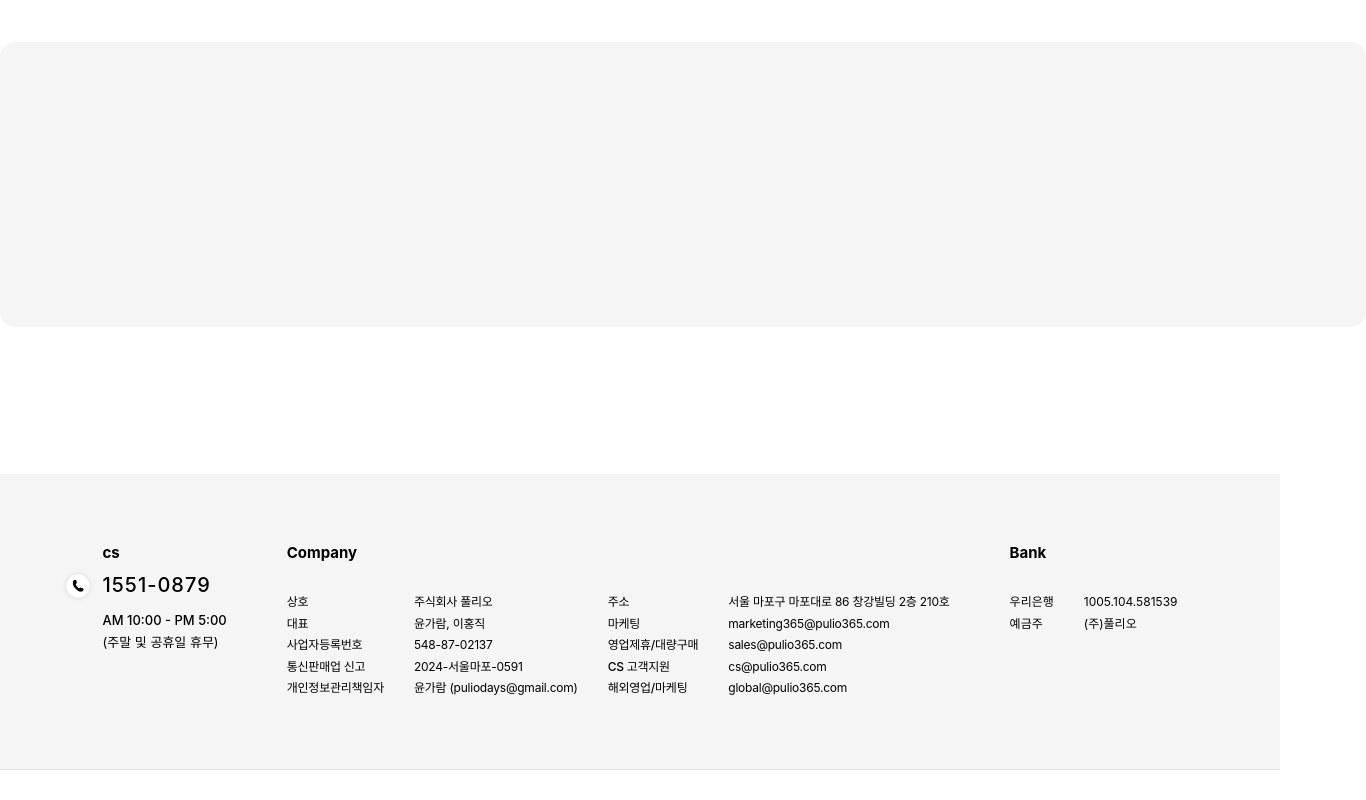
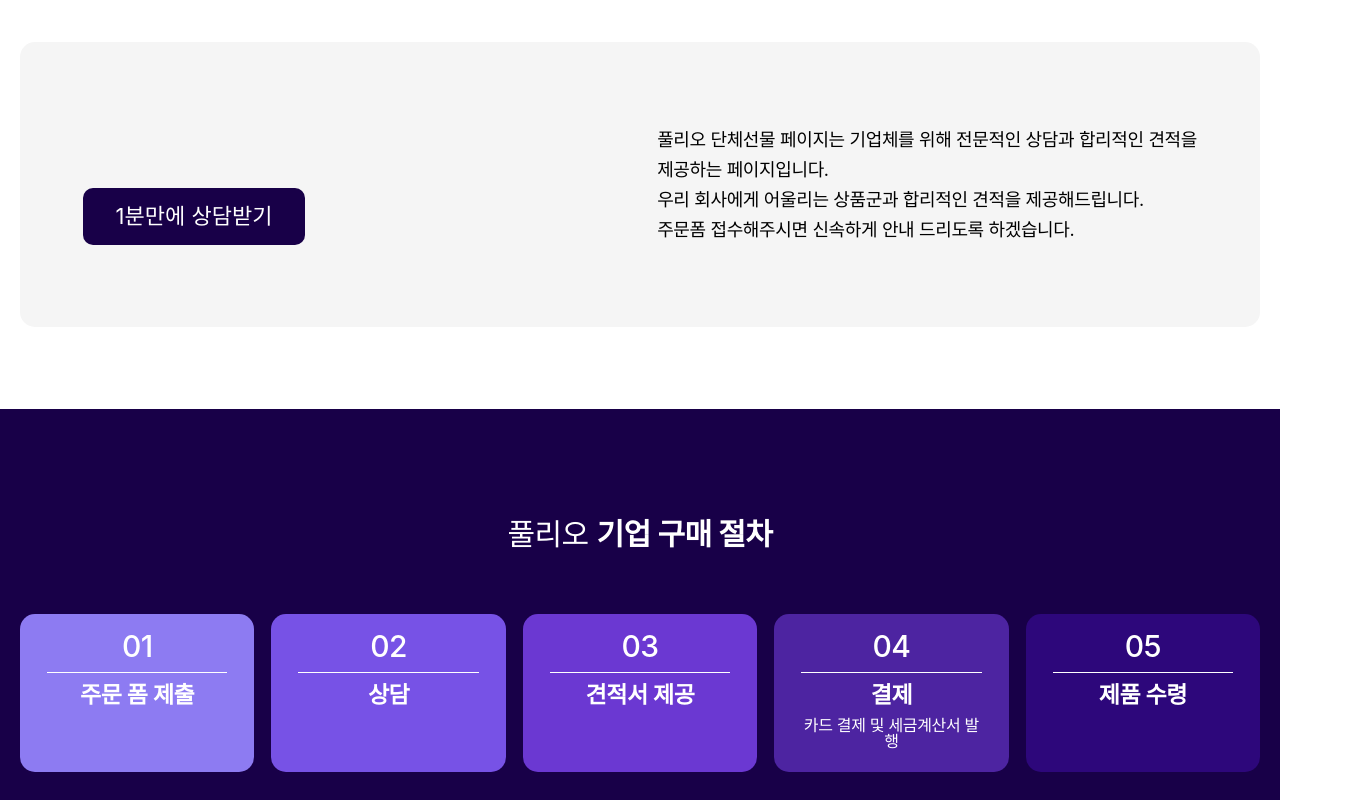
Before and after one commit to pulioB2B/b2b, a React (Create React App) app: page / in a window 1280 px wide. Shown: the part 760-1560 px from the top of the page, 1366 px wide, since content can reach past the window. Before the commit the page ends 1530 px from the top, so only its background shows below. Built offline with nearby package versions, Linux system fonts and the light colour scheme; a web font is replaced by a local one.

Commit message:
Work in b2b gift page section 2 and 3

```diff
--- a/src/components/common/Header.js
+++ b/src/components/common/Header.js
@@ -1,11 +1,13 @@
 import React, { useState, useEffect } from "react";
-import { Link } from 'react-router-dom';
+import { Link, useLocation } from 'react-router-dom';
 import './header.css';
 import Menu from "./Menu";
 
 const Header = () => {
     const [scrolled, setScrolled] = useState(false);
     const [isMenuOpen, setIsMenuOpen] = useState(false);
+
+    const location = useLocation();
 
     const toggleMenu = () => {
         setIsMenuOpen((prev) => !prev);
@@ -35,9 +37,9 @@
                     <div className="header_left">
                     <Link to="/"><h1 className="logo">로고</h1></Link>
                         <ul>
-                            <li><Link to="/">단체선물</Link></li>
+                            <li><Link to="/" className={location.pathname === "/" ? "active" : ""}>단체선물</Link></li>
                             <li><Link to="/">사업제휴</Link></li>
-                            <li><Link to="/station">오피스</Link></li>
+                            <li><Link to="/station" className={location.pathname === "/station" ? "active" : ""}>오피스</Link></li>
                         </ul>
                     </div>
                     <div className="header_right">
--- a/src/components/common/header.css
+++ b/src/components/common/header.css
@@ -7,10 +7,12 @@
 .header_left ul li {color: #fff;font-size: 15px;font-weight: 400;margin-right:60px;}
 .header_left ul li:last-child {margin-right:0;}
 .header_left ul li:hover {border-bottom:2px solid #fff;}
+.header_left ul .active {border-bottom:2px solid #fff;}
 .header_right ul {display:flex;align-items: center;}
 .header_right ul li {color: #fff;font-size: 12px;font-weight: 400;margin-right:50px;}
 .header_right ul li:last-child {margin-right:0;}
 .header_right ul li:hover {border-bottom:1px solid #fff;}
+
 
 /* 모바일 UI CSS */
 .menu_btn {display:none;background-image: url('/public/imgs/menu_mo.svg');background-repeat: no-repeat;background-size: cover;background-color:transparent ;width: 22px;height: 20px;}
--- a/src/components/gift/Gift.js
+++ b/src/components/gift/Gift.js
@@ -30,7 +30,7 @@
           }
         });
       },
-      { threshold: 0.1 } // 요소가 10% 보이면 트리거
+      { threshold: 0.2 } // 요소가 10% 보이면 트리거
     );
 
     items.forEach((item) => newObserver.observe(item));
@@ -45,20 +45,61 @@
       {!isMobile ? (
         <div id="b2b_gift">
           <div className="section1">
-            <div style={{padding: '0 0 56.25% 0', position: 'relative'}}><video id="charlla-mp4-HSzSgFSivHX" playsInline preload="auto" disableRemotePlayback autoPlay muted loop  style={{background:'#000',backgroundColor:'transparent',objectFit:'contain',border:'none',width:'100%',height:'100%',position:'absolute',top:'0',left:'0'}}><source src="https://player-api.charlla.io/mp4/HSzSgFSivHX#t=0.001" type="video/mp4" /></video></div>
+            <div style={{ padding: '0 0 56.25% 0', position: 'relative' }}><video id="charlla-mp4-HSzSgFSivHX" playsInline preload="auto" disableRemotePlayback autoPlay muted loop style={{ background: '#000', backgroundColor: 'transparent', objectFit: 'contain', border: 'none', width: '100%', height: '100%', position: 'absolute', top: '0', left: '0' }}><source src="https://player-api.charlla.io/mp4/HSzSgFSivHX#t=0.001" type="video/mp4" /></video></div>
             <div className="section1_overlay"></div>
             <div className="section1_con">
               <div className="text_box item hidden">
                 <p>우리 회사 창립기념일, 명절 선물이 걱정된다면?</p>
-                <h3 className="item hidden fade-item">'직장인 선호 선물 1위'<br/><span>풀리오</span>로 해결하세요!</h3>
+                <h3 className="item hidden fade-item">'직장인 선호 선물 1위'<br /><span>풀리오</span>로 해결하세요!</h3>
               </div>
               <div className="img_box item hidden"><img src="/imgs/image 9.png" alt="풀리오 B2B 대표 제품"></img></div>
             </div>
           </div>
 
           <div className="section2">
-            <div className="section2_con">
+            <div className="section2_con item hidden">
+              <button type="button">1분만에 상담받기</button>
+              <p>풀리오 단체선물 페이지는 기업체를 위해 전문적인 상담과 합리적인 견적을<br/>제공하는 페이지입니다.<br/>우리 회사에게 어울리는 상품군과 합리적인 견적을 제공해드립니다.<br/>주문폼 접수해주시면 신속하게 안내 드리도록 하겠습니다.</p>
+            </div>
+          </div>
 
+          <div className="section3">
+            <div className="section3_con">
+              <h3 className='item hidden'>
+                풀리오 <span>기업 구매 절차</span>
+              </h3>
+              <ul className="item hidden fade-item">
+                <li>
+                  <div>01</div>
+                  <p>
+                    주문 폼 제출
+                  </p>
+                </li>
+                <li>
+                  <div>02</div>
+                  <p>
+                    상담
+                  </p>
+                </li>
+                <li>
+                  <div>03</div>
+                  <p>
+                    견적서 제공
+                  </p>
+                </li>
+                <li>
+                  <div>04</div>
+                  <p>
+                    결제 <span>카드 결제 및 세금계산서 발행</span>
+                  </p>
+                </li>
+                <li>
+                  <div>05</div>
+                  <p>
+                    제품 수령
+                  </p>
+                </li>
+              </ul>
             </div>
           </div>
         </div>
--- a/src/components/gift/gift.css
+++ b/src/components/gift/gift.css
@@ -7,16 +7,48 @@
 #b2b_gift .section1_con .text_box h3 span {background-color: #7C36FF;}
 
 #b2b_gift .section2 {width: 100%;padding:82px 0 147px;box-sizing: border-box;}
-#b2b_gift .section2_con {width:1366px;height:285px;border-radius: 15px;background-color: #f5f5f5;margin:0 auto;}
+#b2b_gift .section2_con {display:flex;justify-content: space-between;align-items: center;width:1366px;height:285px;border-radius: 15px;background-color: #f5f5f5;margin:0 auto;padding:82px 63px;}
+#b2b_gift .section2_con p {color:#000;font-size:18px;font-weight:400;letter-spacing: -0.36px;line-height: 30px;}
+#b2b_gift .section2_con button {width: 222px;height: 57px;line-height: 57px;text-align: center;color:#fff;border-radius: 10px;background-color: #180048;align-self: flex-end;font-size:22px;}
+
+#b2b_gift .section3 {width:100%;background:#180048;padding:110px 0 129px;}
+#b2b_gift .section3_con {width:1363px;margin:0 auto;text-align:center;}
+#b2b_gift .section3_con > p {color:#fff;font-size:15px;font-style:italic;font-weight:400;letter-spacing:-0.3px;opacity:0.5;margin-bottom:5px;}
+#b2b_gift .section3_con > h3 {color:#fff;font-size:30px;font-weight:400;letter-spacing:-0.6px;margin-bottom:65px;}
+#b2b_gift .section3_con > h3 span {font-weight:600;}
+#b2b_gift .section3_con ul {display:flex;}
+#b2b_gift .section3_con ul li {width:259px;height:158px;margin-right:17px;border-radius:15px;padding:17px 27px;box-sizing:border-box;}
+#b2b_gift .section3_con ul li:nth-child(1) {background-color: #8d7bf2;}
+#b2b_gift .section3_con ul li:nth-child(2) {background-color: #7752e6;}
+#b2b_gift .section3_con ul li:nth-child(3) {background-color: #6b38d2;}
+#b2b_gift .section3_con ul li:nth-child(4) {background-color: #4d24a1;}
+#b2b_gift .section3_con ul li:nth-child(5) {background-color: #2d077b;}
+#b2b_gift .section3_con ul li:last-child {margin-right:0;}
+#b2b_gift .section3_con ul li > div {color:#fff;font-size:30px;font-weight:500;letter-spacing:-0.6px;padding-bottom:11px;border-bottom:1px solid #fff;}
+#b2b_gift .section3_con ul li > p {color:#fff;font-size:23px;font-weight:600;letter-spacing:-0.46px;text-align:center;padding-top:11px;}
+#b2b_gift .section3_con ul li > p span {display:inline-block;font-weight:400;font-size:16px;letter-spacing: -0.32px;margin-top:10px;}
 
 /* 애니메이션 css */
 #b2b_gift .hidden {opacity:0;transform:translateY(30px);transition:all 0.6s ease-out;}
 #b2b_gift .visible {opacity:1;transform:translateY(0);}
-#b2b_gift .fade-item {transition-delay: 0.8s; }
+#b2b_gift .fade-item {transition-delay: 0.7s; }
 
 /* 반응형 CSS */
 @media screen and (max-width: 1385px) {
     #b2b_gift .section1_con {width:100%;padding:0 20px;}
+    #b2b_gift .section2 {width:100%;padding:82px 20px;}
+    #b2b_gift .section2_con {width: 100%;}
+    #b2b_gift .section3_con {width:100%;padding:0 20px;}
+    #b2b_gift .section3_con ul li {flex:1;}
+}
+
+@media screen and (max-width: 1000px) {
+    #b2b_gift .section2_con p {font-size:15px;font-weight:500;}
+    #b2b_gift .section2_con button {width:200px; height:50px; font-size:19px;line-height: 50px;}
+    #b2b_gift .section3_con ul li > div {font-size:25px;}
+    #b2b_gift .section3_con ul li > p {font-size:18px;}
+    #b2b_gift .section3_con ul li > p span {font-size:13px;}
+    #b2b_gift .section3_con ul li {height:149px;}
 }
 
 /* 모바일 css 850 */
@@ -30,5 +62,5 @@
 
 #mo_b2_giftt .slick-prev:before {display:none;}
 
-#mo_b2_gift .counsel_btn {position: fixed;bottom: 0;right: 0;width: 100%;background: linear-gradient(90deg, #2B00BC 0%, #2E0F6E 100%);z-index: 999999;height:64px;text-align: center;line-height:64px; }
-#mo_b2_gift .counsel_btn a {color: #fff;font-size:18px;font-weight:400;line-height:25px;}
+.counsel_btn {position: fixed;bottom: 0;right: 0;width: 100%;background: linear-gradient(90deg, #2B00BC 0%, #2E0F6E 100%);z-index: 999999;height:64px;text-align: center;line-height:64px; }
+.counsel_btn a {color: #fff;font-size:18px;font-weight:400;line-height:25px;}
```
